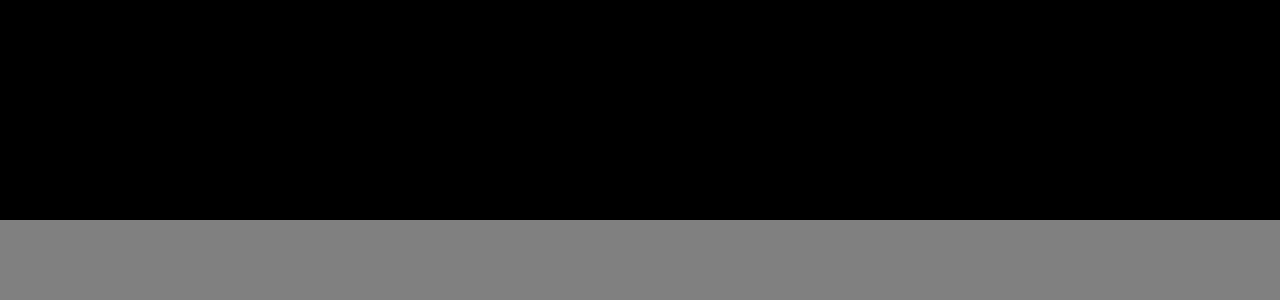
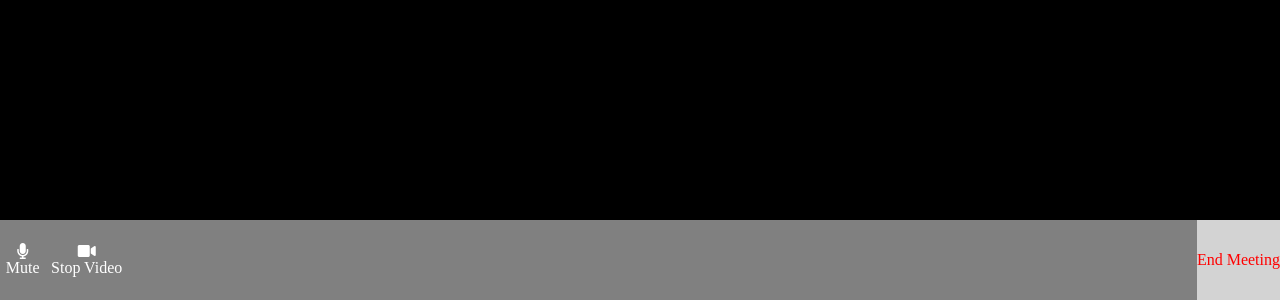
Before and after one commit to dariodeveloper92/html-css-zoom, a plain HTML site: page index.html in a window 1280 px wide. Shown: the part 500-800 px from the top of the page. Drawn offline with Linux system fonts and the light colour scheme.

Commit message:
update nav: left-right

```diff
--- a/css/style.css
+++ b/css/style.css
@@ -18,27 +18,43 @@ footer {
     width: 100%;
     height: 10vh;
     background-color: gray;
+    color: white;
 }
 
 .nav-left,
 .nav-center,
 .nav-right {
     height: 100%;
+    display: flex;
+    justify-content: space-around;
+    align-items: center;
 }
 
 footer .nav-left {
     position: absolute;
     top: 0;
     left: 0;
+    width: 10%;
+    margin: 0 auto;
 }
 
 .nav-center {
     margin: 0 auto;
+    width: 30%;
+    margin: 0 auto;
+}
+
+.link {
+    display: flex;
+    flex-direction: column;
+    align-items: center;
 }
 
 footer .nav-right {
     position: absolute;
     top: 0;
     right: 0;
+    background-color: lightgray;
+    color: red;
 }
 /* fine footer */
--- a/index.html
+++ b/index.html
@@ -18,13 +18,20 @@
     <!-- footer -->
     <footer>
         <div class="nav-left">
-
+            <div class="link">
+                <i class="fas fa-microphone"></i>
+                <p>Mute</p>
+            </div>
+            <div class="link">
+                <i class="fas fa-video"></i>
+                <p>Stop Video</p>
+            </div>
         </div>
         <div class="nav-center">
 
         </div>
         <div class="nav-right">
-
+            <p>End Meeting</p>
         </div>
     </footer>
     <!-- fine footer -->
```
